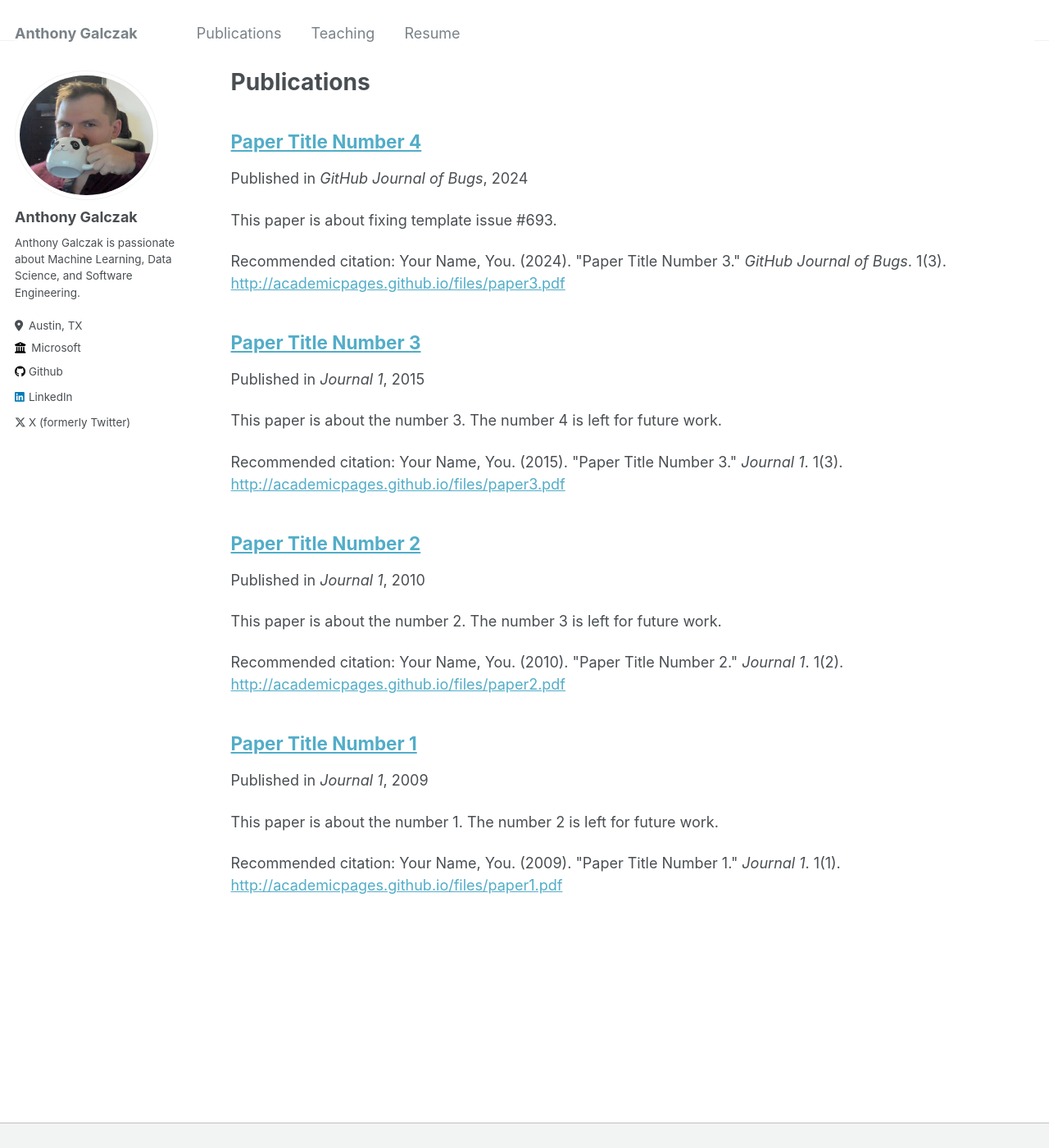
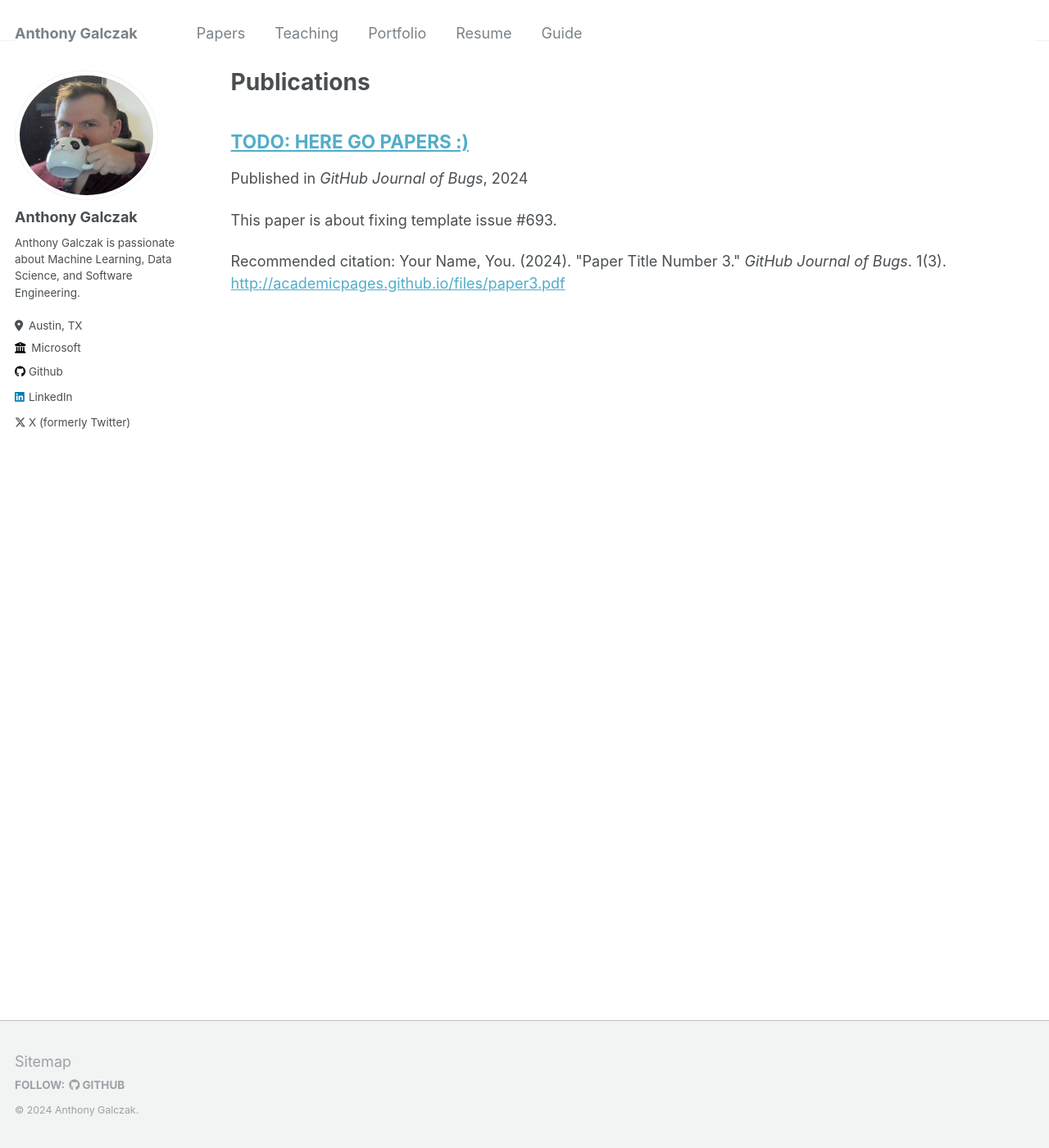
Before and after one commit to Chudbrochil/chudbrochil_academicpages.github.io, a Jekyll site: the page built from _pages/publications.md, in a window 1280 px wide and 1400 px high. Shown: the whole window at 82% size. Built offline with Jekyll 4.4.1, drawn with Linux system fonts in a browser that asks for light colours.

Commit message:
More QoL for front page.

```diff
--- a/_config.yml
+++ b/_config.yml
@@ -107,7 +107,7 @@ staticman:
       options:
         format           : "iso8601" # "iso8601" (default), "timestamp-seconds", "timestamp-milliseconds"
 atom_feed:
-  hide                   : false     # change to true to hide the RSS feed in the footer
+  hide                   : true     # change to true to hide the RSS feed in the footer, TODO: Do I want an atom feed?
   path                   : # blank (default) uses feed.xml
 
 
--- a/_data/navigation.yml
+++ b/_data/navigation.yml
@@ -1,6 +1,6 @@
 # main links links
 main:
-  - title: "Publications"
+  - title: "Papers"
     url: /publications/
 
   # - title: "Talks"
@@ -9,8 +9,8 @@ main:
   - title: "Teaching"
     url: /teaching/
 
-  # - title: "Portfolio"
-  #   url: /portfolio/
+  - title: "Portfolio"
+    url: /portfolio/
 
   # - title: "Blog Posts"
   #   url: /year-archive/
@@ -18,5 +18,5 @@ main:
   - title: "Resume"
     url: /cv/
 
-  # - title: "Guide"
-  #   url: /markdown/
+  - title: "Guide"
+    url: /markdown/
--- a/_publications/2009-10-01-paper-title-number-1.md
+++ /dev/null
@@ -1,12 +0,0 @@
----
-title: "Paper Title Number 1"
-collection: publications
-permalink: /publication/2009-10-01-paper-title-number-1
-excerpt: 'This paper is about the number 1. The number 2 is left for future work.'
-date: 2009-10-01
-venue: 'Journal 1'
-paperurl: 'http://academicpages.github.io/files/paper1.pdf'
-citation: 'Your Name, You. (2009). &quot;Paper Title Number 1.&quot; <i>Journal 1</i>. 1(1).'
----
-
-The contents above will be part of a list of publications, if the user clicks the link for the publication than the contents of section will be rendered as a full page, allowing you to provide more information about the paper for the reader. When publications are displayed as a single page, the contents of the above "citation" field will automatically be included below this section in a smaller font.
--- a/_publications/2010-10-01-paper-title-number-2.md
+++ /dev/null
@@ -1,12 +0,0 @@
----
-title: "Paper Title Number 2"
-collection: publications
-permalink: /publication/2010-10-01-paper-title-number-2
-excerpt: 'This paper is about the number 2. The number 3 is left for future work.'
-date: 2010-10-01
-venue: 'Journal 1'
-paperurl: 'http://academicpages.github.io/files/paper2.pdf'
-citation: 'Your Name, You. (2010). &quot;Paper Title Number 2.&quot; <i>Journal 1</i>. 1(2).'
----
-
-The contents above will be part of a list of publications, if the user clicks the link for the publication than the contents of section will be rendered as a full page, allowing you to provide more information about the paper for the reader. When publications are displayed as a single page, the contents of the above "citation" field will automatically be included below this section in a smaller font.
--- a/_publications/2015-10-01-paper-title-number-3.md
+++ /dev/null
@@ -1,12 +0,0 @@
----
-title: "Paper Title Number 3"
-collection: publications
-permalink: /publication/2015-10-01-paper-title-number-3
-excerpt: 'This paper is about the number 3. The number 4 is left for future work.'
-date: 2015-10-01
-venue: 'Journal 1'
-paperurl: 'http://academicpages.github.io/files/paper3.pdf'
-citation: 'Your Name, You. (2015). &quot;Paper Title Number 3.&quot; <i>Journal 1</i>. 1(3).'
----
-
-The contents above will be part of a list of publications, if the user clicks the link for the publication than the contents of section will be rendered as a full page, allowing you to provide more information about the paper for the reader. When publications are displayed as a single page, the contents of the above "citation" field will automatically be included below this section in a smaller font.
--- a/_publications/2024-02-17-paper-title-number-4.md
+++ b/_publications/2024-02-17-paper-title-number-4.md
@@ -1,5 +1,5 @@
 ---
-title: "Paper Title Number 4"
+title: "TODO: HERE GO PAPERS :)"
 collection: publications
 permalink: /publication/2024-02-17-paper-title-number-4
 excerpt: 'This paper is about fixing template issue #693.'
```
Also changed, not shown: _portfolio/portfolio-1.md (+1 -1 lines).
